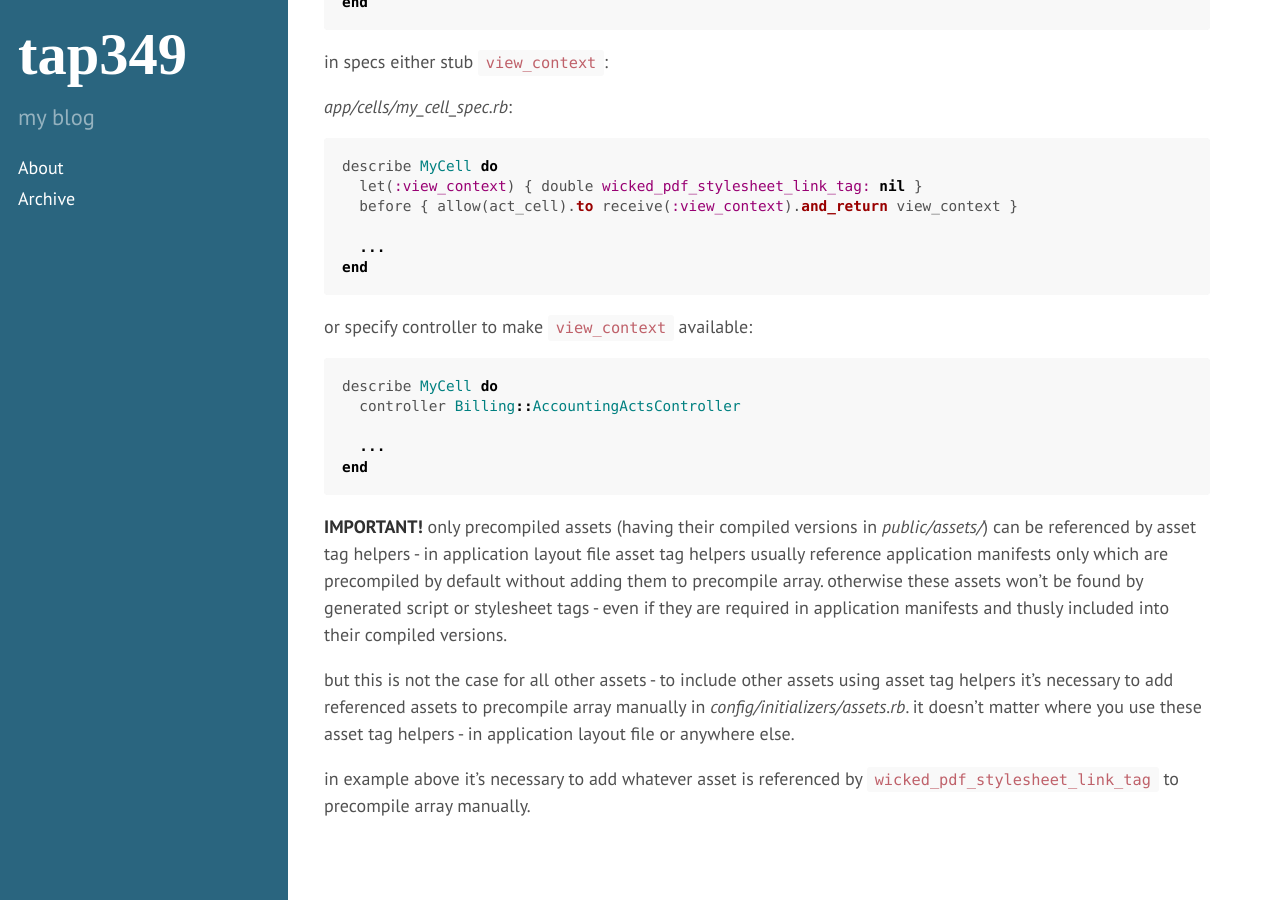
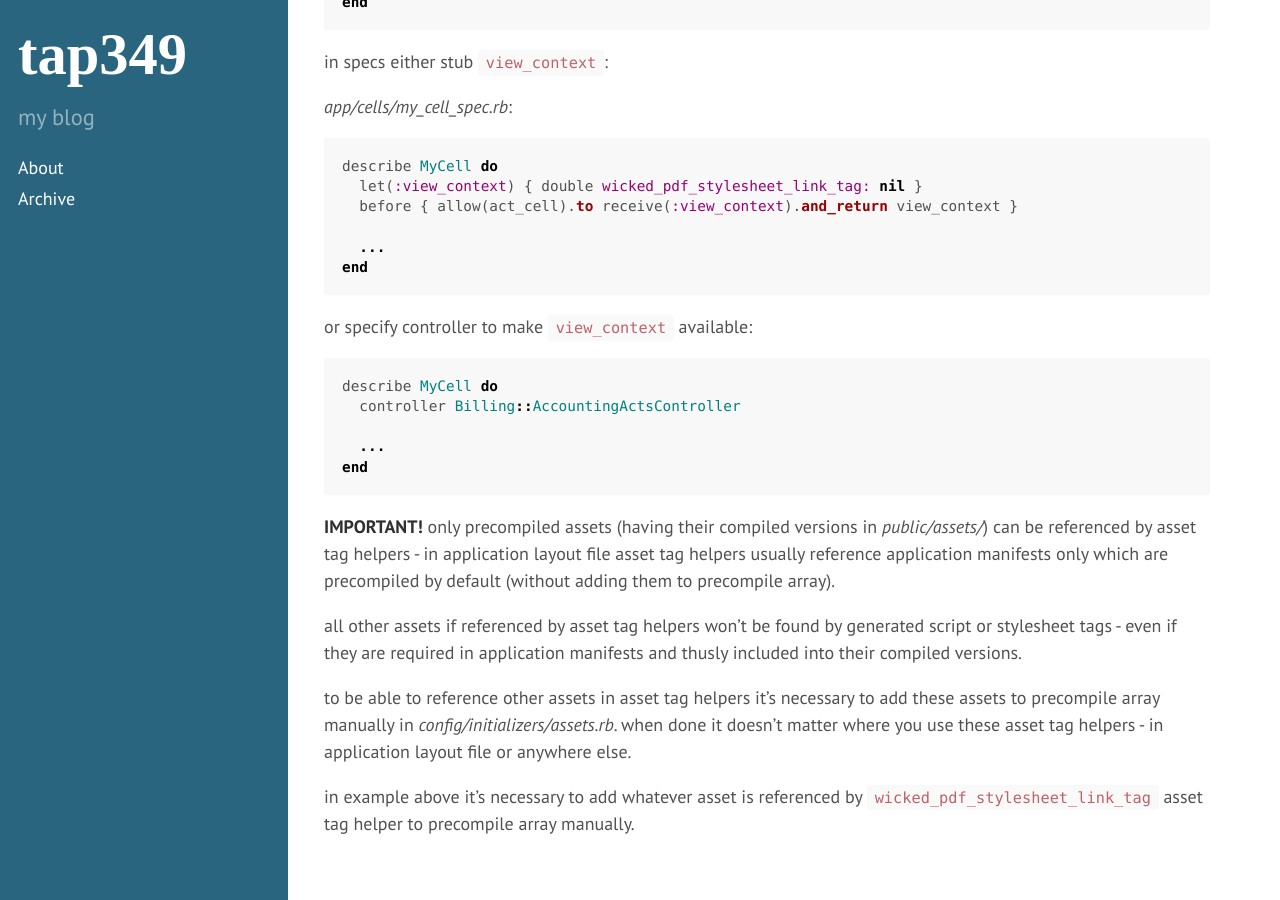
Before and after one commit to tap349/tap349.github.io, a Jekyll site: the page built from _posts/2016-04-07-assets-in-cells.md, in a window 1280 px wide and 900 px high, scrolled down 2137 px. Built offline with Jekyll 4.4.1, drawn with Linux system fonts in a browser that asks for light colours.

Commit message:
update 2016-04-15_14:02:50

```diff
--- a/_posts/2016-04-07-assets-in-cells.md
+++ b/_posts/2016-04-07-assets-in-cells.md
@@ -133,15 +133,16 @@ end
 **IMPORTANT!** only precompiled assets (having their compiled versions in
 _public/assets/_) can be referenced by asset tag helpers - in application
 layout file asset tag helpers usually reference application manifests only
-which are precompiled by default without adding them to precompile array.
-otherwise these assets won't be found by generated script or stylesheet tags -
-even if they are required in application manifests and thusly included into
-their compiled versions.
+which are precompiled by default (without adding them to precompile array).
 
-but this is not the case for all other assets - to include other assets
-using asset tag helpers it's necessary to add referenced assets to precompile
-array manually in _config/initializers/assets.rb_. it doesn't matter where
-you use these asset tag helpers - in application layout file or anywhere else.
+all other assets if referenced by asset tag helpers won't be found by
+generated script or stylesheet tags - even if they are required in
+application manifests and thusly included into their compiled versions.
+
+to be able to reference other assets in asset tag helpers it's necessary to add
+these assets to precompile array manually in _config/initializers/assets.rb_.
+when done it doesn't matter where you use these asset tag helpers -
+in application layout file or anywhere else.
 
 in example above it's necessary to add whatever asset is referenced by
-`wicked_pdf_stylesheet_link_tag` to precompile array manually.
+`wicked_pdf_stylesheet_link_tag` asset tag helper to precompile array manually.
```
